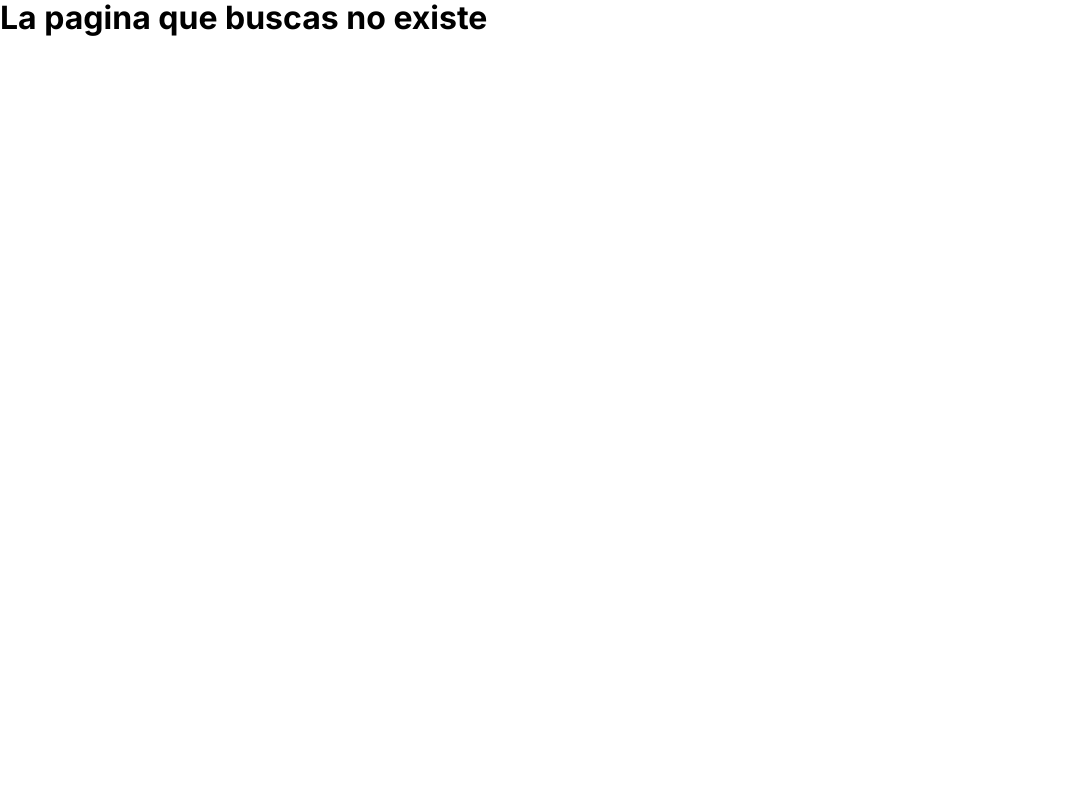
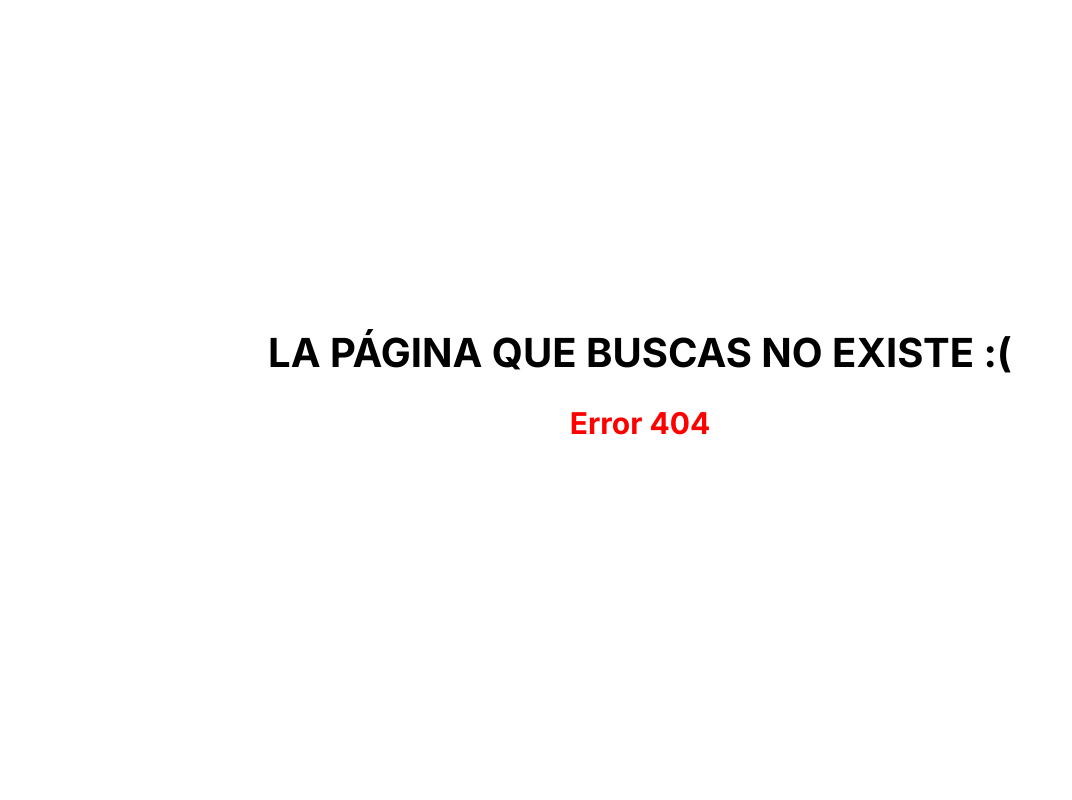
Before and after one commit to MrDevv/Seguimiento-de-Documentos-MDE, a PHP site: the page made by index.php in a window 1280 px wide. Shown: the whole page, without its empty margins (0-1072 px from the left). Run offline with PHP 8.4, Linux system fonts and the light colour scheme; the visitor is signed in with stand-in values (Sample User, id 1).

Commit message:
fix proteccion de rutas y pagina 404

```diff
--- a/assets/css/styles.css
+++ b/assets/css/styles.css
@@ -263,6 +263,27 @@ a{
     background: var(--bg-color);
 }
 
+/* Pagina de Error */
+.containerError{
+    width: 100%;
+    display: flex;
+    flex-direction: column;
+    justify-content: center;
+    align-items: center;
+
+}
+
+.containerError h3{
+    font-size: 40px;
+    text-transform: uppercase;
+}
+
+.containerError p{
+    font-size: 30px;
+    font-weight: 700;
+    color: #FF0000;
+}
+
 /* estilos login */
 .login-container {
     position: absolute;
--- a/config/parameters.php
+++ b/config/parameters.php
@@ -6,3 +6,4 @@ define("action_default", "index");
 
 define("controller_login", "usuariocontroller");
 define("action_login", "index");
+define("action_logout", "logout");
--- a/controllers/ErrorController.php
+++ b/controllers/ErrorController.php
@@ -2,6 +2,6 @@
 
 class ErrorController{
     public function index(){
-        echo '<h1>La pagina que buscas no existe</h1>';
+        require_once "views/layouts/error.php";
     }
 }
--- a/index.php
+++ b/index.php
@@ -6,42 +6,48 @@ require_once 'views/layouts/head.php';
 function show_error(){
     $error = new ErrorController();
     $error->index();
+    exit();
 }
 
+if (isset($_SESSION["autenticado"])){
     if(isset($_GET['controller'])){
         $nombre_controlador = $_GET['controller'].'Controller';
-}elseif(!isset($_GET["controller"]) && !isset($_GET["action"]) && !isset($_SESSION["autenticado"])){
-    $nombre_controlador = controller_login;
     }elseif(!isset($_GET["controller"]) && !isset($_GET["action"])){
         $nombre_controlador = controller_default;
     }
     else{
         show_error();
-    exit();
+    }
+}else{
+    $nombre_controlador = controller_login;
 }
 
 // comprobar si existe el controlador
 if(class_exists($nombre_controlador)){
     $controlador = new $nombre_controlador();
-
         if(isset($_GET['action']) && method_exists($controlador, $_GET['action'])){
             $action = $_GET['action'];
             if ($action == "logout" || $action == "login"){
                 $controlador->$action();
-        }else{
+            }else if(isset($_SESSION["autenticado"])){
                 $controlador->estilosNavBar();
                 require_once 'views/layouts/navbar.php';
                 require_once 'views/layouts/content.php';
                 $controlador->$action();
+            }else{
+                show_error();
             }
         }elseif(!isset($_GET["controller"]) && !isset($_GET["action"]) && !isset($_SESSION["autenticado"])){
             $action_default = action_login;
             $controlador->$action_default();
-    }elseif(!isset($_GET["controller"]) && !isset($_GET["action"])){
+        }elseif(!isset($_GET["controller"]) && !isset($_GET["action"]) && isset($_SESSION["autenticado"])){
             $controlador->estilosNavBar();
             require_once 'views/layouts/navbar.php';
             require_once 'views/layouts/content.php';
             $action_default = action_default;
+            $controlador->$action_default();
+        }elseif(isset($_GET["controller"]) || isset($_GET["action"]) && !isset($_SESSION["autenticado"])){
+            $action_default = action_logout;
             $controlador->$action_default();
         }
         else{
@@ -51,9 +57,4 @@ if(class_exists($nombre_controlador)){
     show_error();
 }
 
-
-//require_once 'views/inicio.php';
-
-
-
 require_once 'views/layouts/footer.php'; ?>
--- /dev/null
+++ b/views/layouts/Error.php
@@ -0,0 +1,4 @@
+<div class="containerError">
+    <h3>La página que buscas no existe :(</h3>
+    <p>Error 404</p>
+</div>
```
Lines whose indentation alone changed are shown as unchanged.
